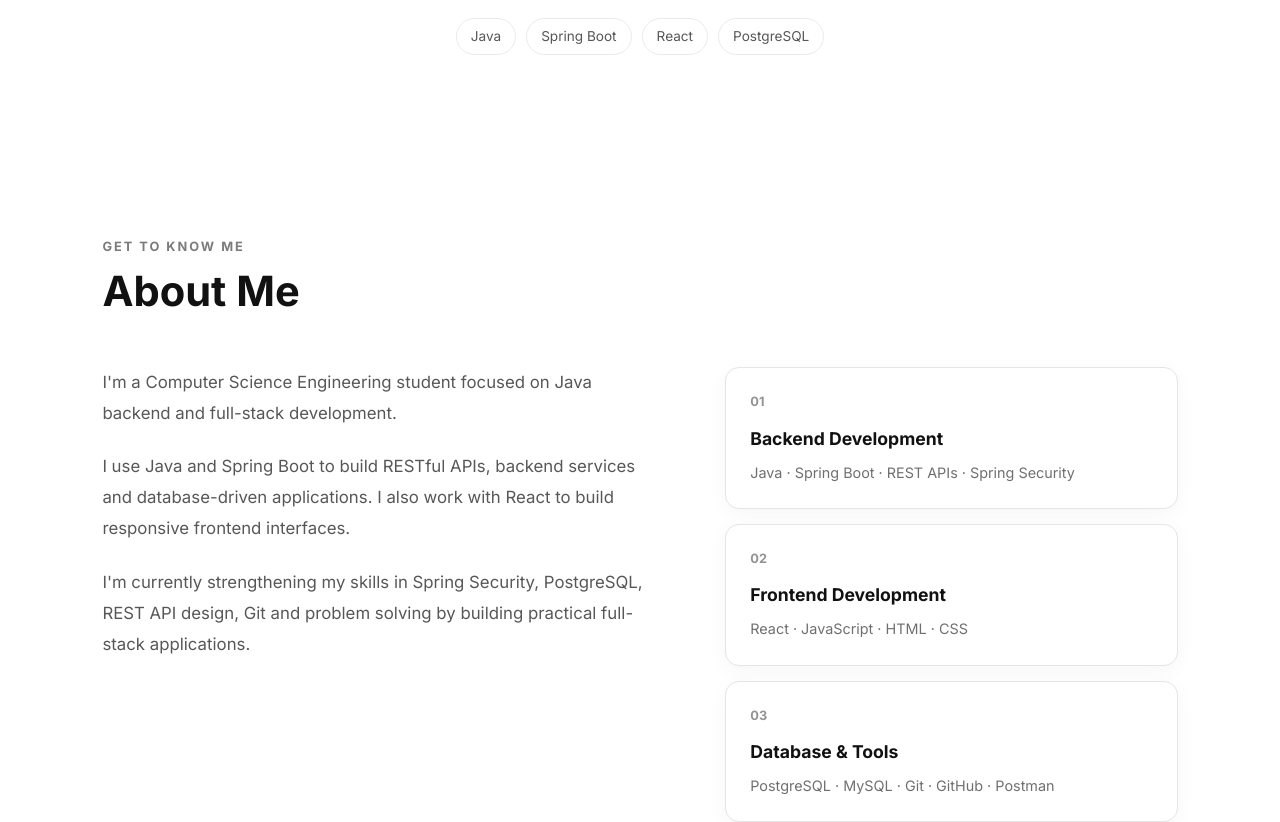
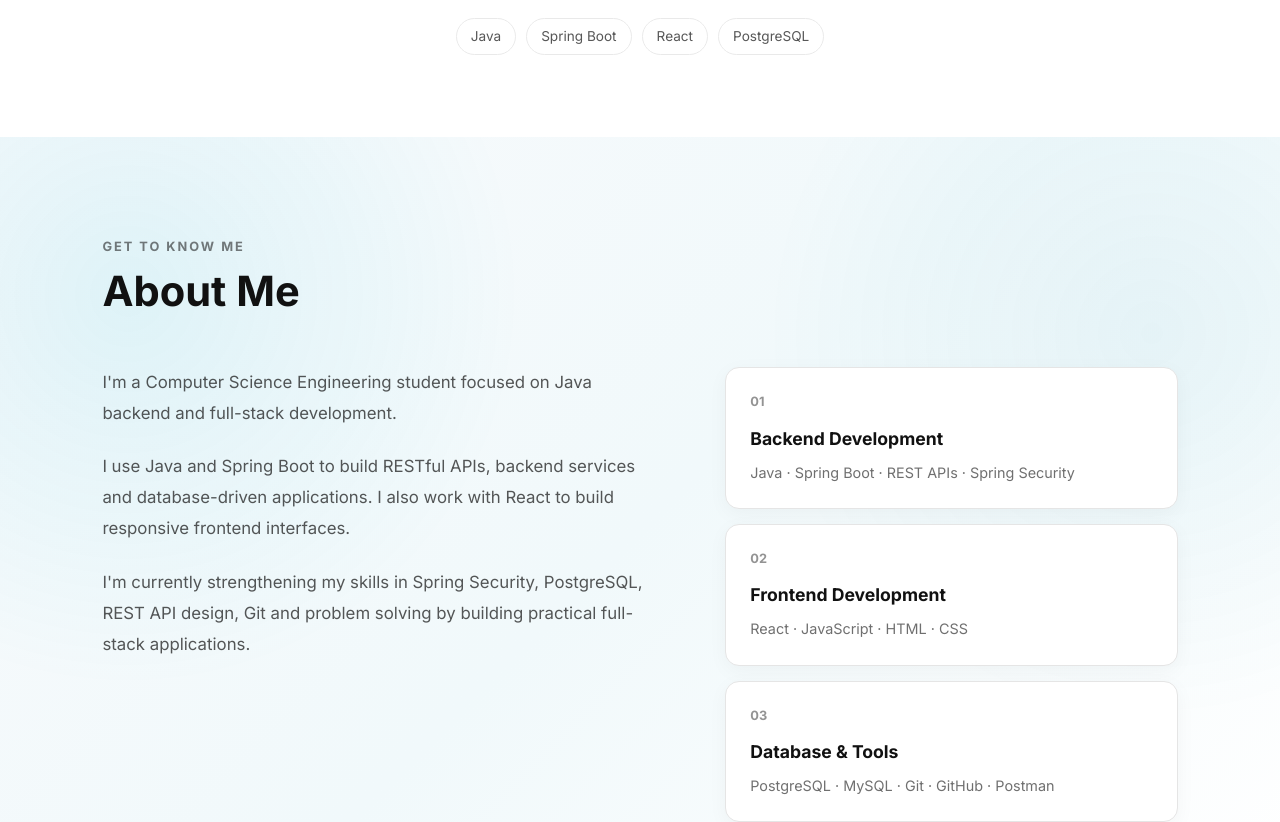
Before and after one commit to vignesh-builds/portfolio, a React (Vite) app in the folder frontend/: page / in a window 1280 px wide. Shown: the part 560-1382 px from the top of the page. Built offline with nearby package versions, Linux system fonts and the light colour scheme.

Commit message:
Update App.css

```diff
--- a/frontend/src/App.css
+++ b/frontend/src/App.css
@@ -183,3 +183,32 @@ button {
     animation: none !important;
   }
 }
+
+/* =========================================
+   COMMON SOFT CYAN + WHITE BACKGROUND
+========================================= */
+
+.about,
+.skills,
+.projects,
+.education,
+.achievements,
+.contact {
+  background:
+    radial-gradient(
+      circle at 10% 20%,
+      rgba(6, 182, 212, 0.10),
+      transparent 30%
+    ),
+    radial-gradient(
+      circle at 90% 25%,
+      rgba(8, 145, 178, 0.07),
+      transparent 30%
+    ),
+    linear-gradient(
+      135deg,
+      #f8fafc 0%,
+      #f1f9fb 50%,
+      #ffffff 100%
+    ) !important;
+}
```
